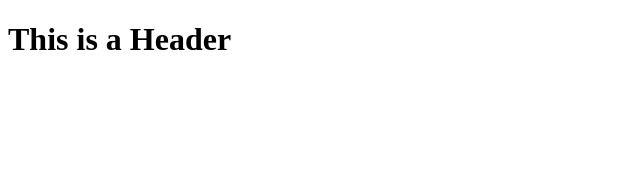
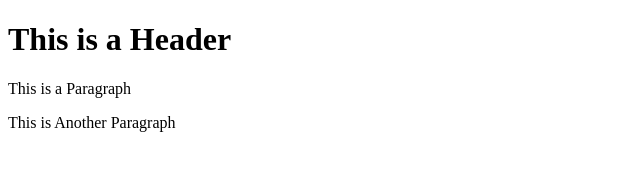
Before and after one commit to javierrenteria/nucamp-test, a plain HTML site: page index.html in a window 1280 px wide. Shown: the whole page, without its empty margins (0-640 px from the left). Drawn offline with Linux system fonts and the light colour scheme.

Commit message:
Second Commit

```diff
--- a/index.html
+++ b/index.html
@@ -7,6 +7,8 @@
 </head>
 <body>
     <h1> This is a Header</h1>
+    <p> This is a Paragraph</p>
+    <p> This is Another Paragraph</p>
 
 </body>
 </html>
```
